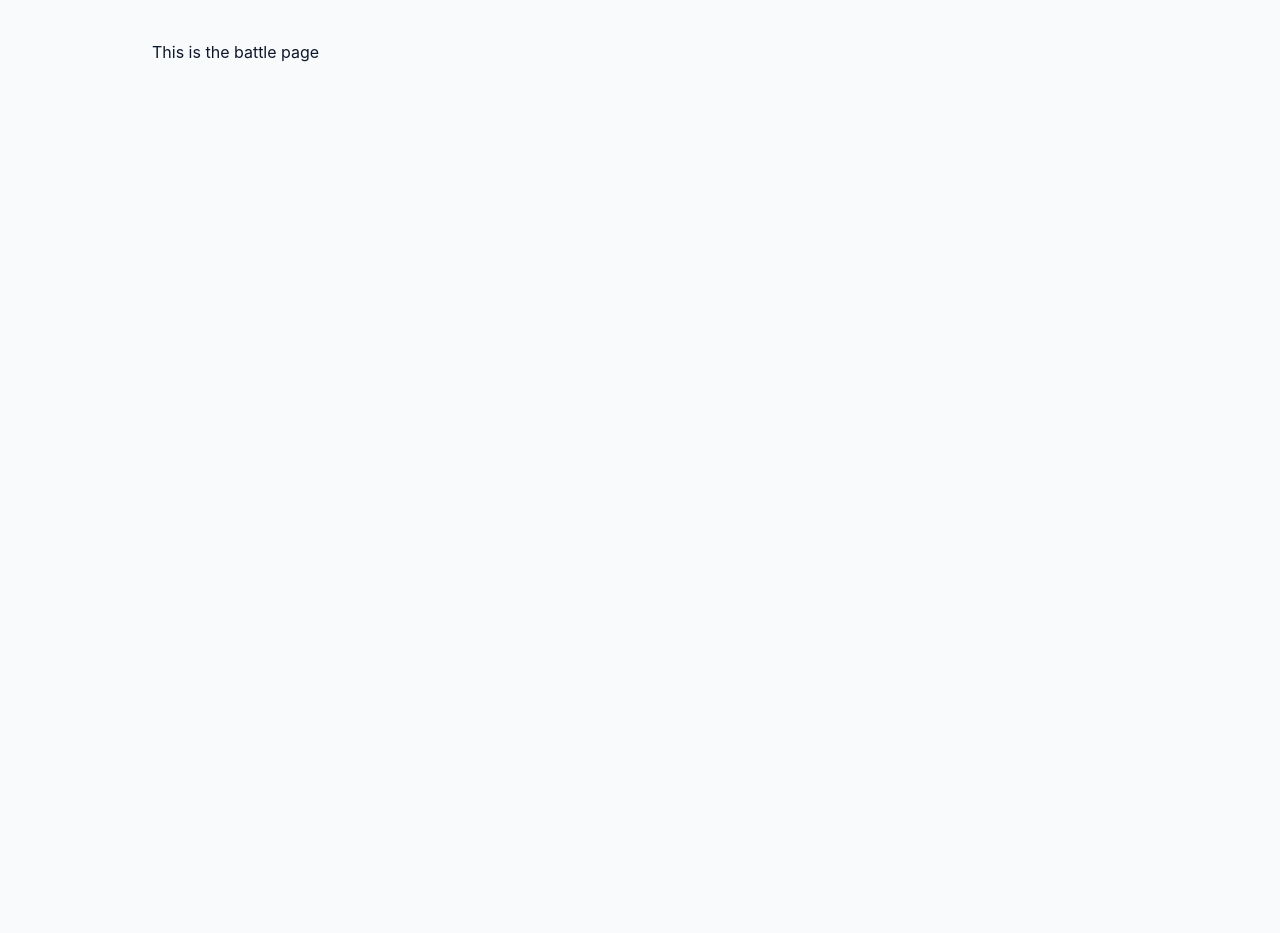
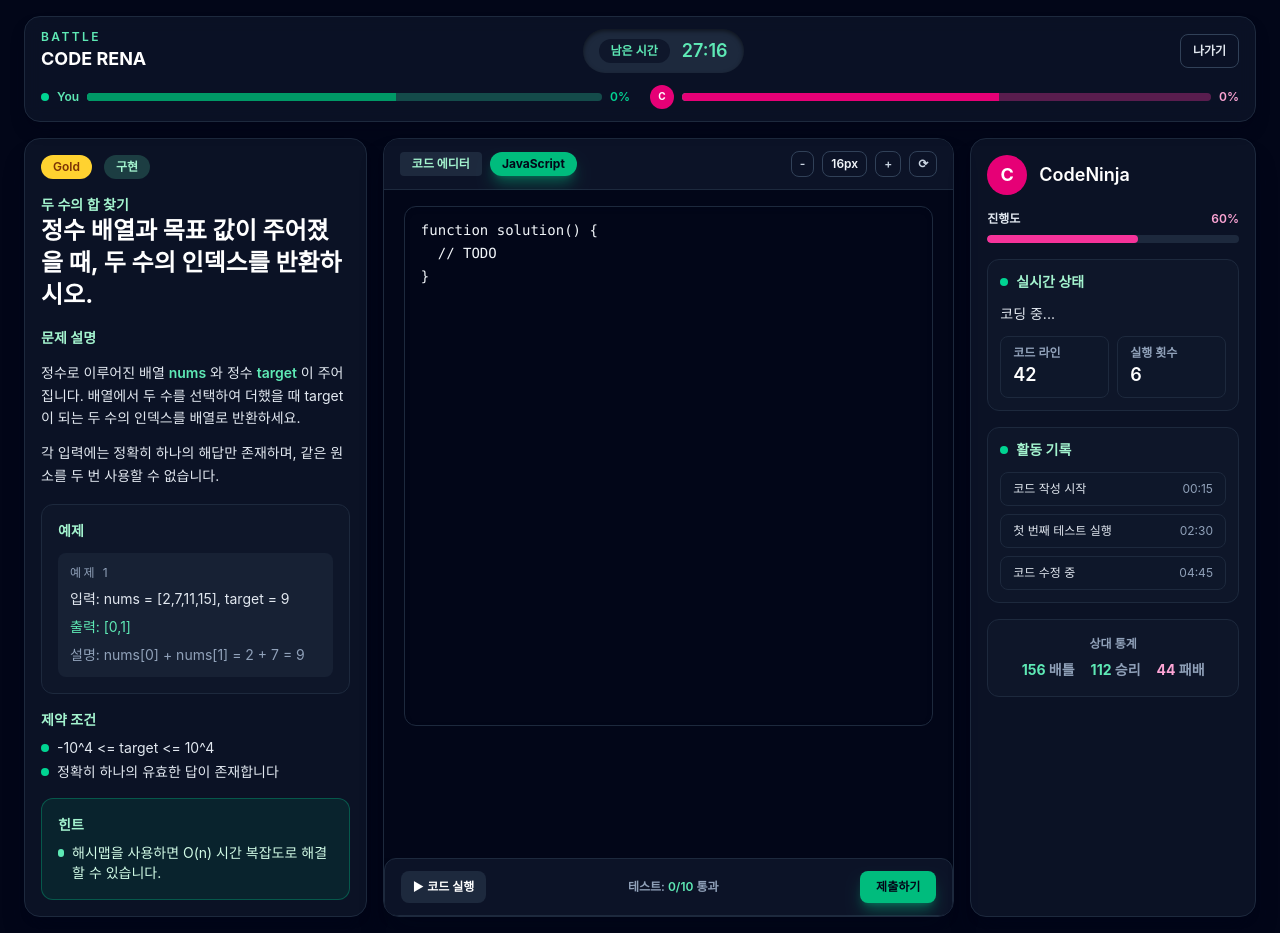
Before and after one commit to boostcampwm2025/web30-boostcamp, a React (Vite) app in the folder apps/web/: page /room in a window 1280 px wide. Before the commit the page ends 800 px from the top, so only its background shows below. Built offline with nearby package versions, Linux system fonts and the light colour scheme.

Commit message:
design: 코드 에디터 영역 마크업 (#27)

```diff
--- a/apps/web/src/App.tsx
+++ b/apps/web/src/App.tsx
@@ -2,11 +2,9 @@ import { Outlet } from 'react-router-dom';
 
 function App() {
   return (
-    <main className="min-h-screen bg-surface text-ink">
-      <div className="mx-auto flex max-w-5xl flex-col gap-8 px-6 py-10">
-        <Outlet />
-      </div>
-    </main>
+    <>
+      <Outlet />
+    </>
   );
 }
 
--- /dev/null
+++ b/apps/web/src/components/Battle/CodeEditor.tsx
@@ -0,0 +1,68 @@
+import { useState } from 'react';
+
+function CodeEditor() {
+  const [code, setCode] = useState(`function solution() {
+  // TODO
+}`);
+
+  return (
+    <>
+      <section className="flex flex-col overflow-hidden rounded-2xl border border-slate-800 bg-slate-950/90 shadow-xl shadow-slate-950/50">
+        <div className="flex items-center justify-between gap-3 border-b border-slate-800 bg-slate-900/80 px-4 py-3 text-sm font-semibold">
+          <div className="flex items-center gap-2 text-slate-200">
+            <span className="rounded bg-slate-800 px-3 py-1 text-xs font-bold text-emerald-200">
+              코드 에디터
+            </span>
+            <button className="rounded-full bg-emerald-500 px-3 py-1 text-xs font-bold text-slate-950 shadow-lg shadow-emerald-500/40">
+              JavaScript
+            </button>
+            {/* <button className="rounded-full bg-slate-800 px-3 py-1 text-xs text-slate-300 hover:bg-slate-700">
+              Python
+            </button>
+            <button className="rounded-full bg-slate-800 px-3 py-1 text-xs text-slate-300 hover:bg-slate-700">
+              Java
+            </button>
+            <button className="rounded-full bg-slate-800 px-3 py-1 text-xs text-slate-300 hover:bg-slate-700">
+              C++
+            </button> */}
+          </div>
+          <div className="flex items-center gap-2 text-xs text-slate-300">
+            <button className="rounded-lg border border-slate-700 px-2 py-1 hover:border-slate-500">
+              -
+            </button>
+            <span className="rounded-lg border border-slate-700 px-2 py-1 text-slate-100">
+              16px
+            </span>
+            <button className="rounded-lg border border-slate-700 px-2 py-1 hover:border-slate-500">
+              +
+            </button>
+            <button className="rounded-lg border border-slate-700 px-2 py-1 hover:border-slate-500">
+              ⟳
+            </button>
+          </div>
+        </div>
+        <div className="flex-1 bg-slate-950 px-5 py-4 font-mono text-sm text-slate-100">
+          <textarea
+            value={code}
+            onChange={(e) => setCode(e.target.value)}
+            spellCheck={false}
+            className="h-[520px] w-full resize-none rounded-xl border border-slate-800 bg-slate-950 px-4 py-3 text-sm leading-relaxed text-slate-100 shadow-inner shadow-slate-950/50 focus:border-emerald-400 focus:outline-none"
+          />
+        </div>
+        <div className="flex items-center justify-between rounded-xl border border-slate-800 bg-slate-900/80 px-4 py-3 text-sm font-semibold text-slate-200">
+          <button className="inline-flex items-center gap-2 rounded-lg bg-slate-800 px-3 py-2 text-xs font-semibold text-white transition hover:bg-slate-700">
+            ▶ 코드 실행
+          </button>
+          <div className="text-xs text-slate-400">
+            테스트: <span className="text-emerald-300">0/10</span> 통과
+          </div>
+          <button className="rounded-lg bg-emerald-500 px-4 py-2 text-xs font-bold text-slate-950 shadow-lg shadow-emerald-500/40 transition hover:bg-emerald-400">
+            제출하기
+          </button>
+        </div>
+      </section>
+    </>
+  );
+}
+
+export default CodeEditor;
--- a/apps/web/src/pages/BattlePage.tsx
+++ b/apps/web/src/pages/BattlePage.tsx
@@ -1,8 +1,21 @@
+import BattleHeader from '@/components/Battle/BattleHeader';
+import BattleProblem from '@/components/Battle/BattleProblem';
+import BattleProgress from '@/components/Battle/BattleProgress';
+import CodeEditor from '@/components/Battle/CodeEditor';
+
 function BattlePage() {
   return (
-    <>
-      <p>This is the battle page</p>
-    </>
+    <div className="min-h-screen bg-slate-950 text-slate-50">
+      <div className="flex min-h-screen w-full flex-col gap-4 px-4 py-4 lg:px-6">
+        <BattleHeader />
+
+        <div className="grid flex-1 grid-cols-1 gap-4 lg:grid-cols-[1.2fr_2fr_1fr]">
+          <BattleProblem />
+          <CodeEditor />
+          <BattleProgress />
+        </div>
+      </div>
+    </div>
   );
 }
 
```
